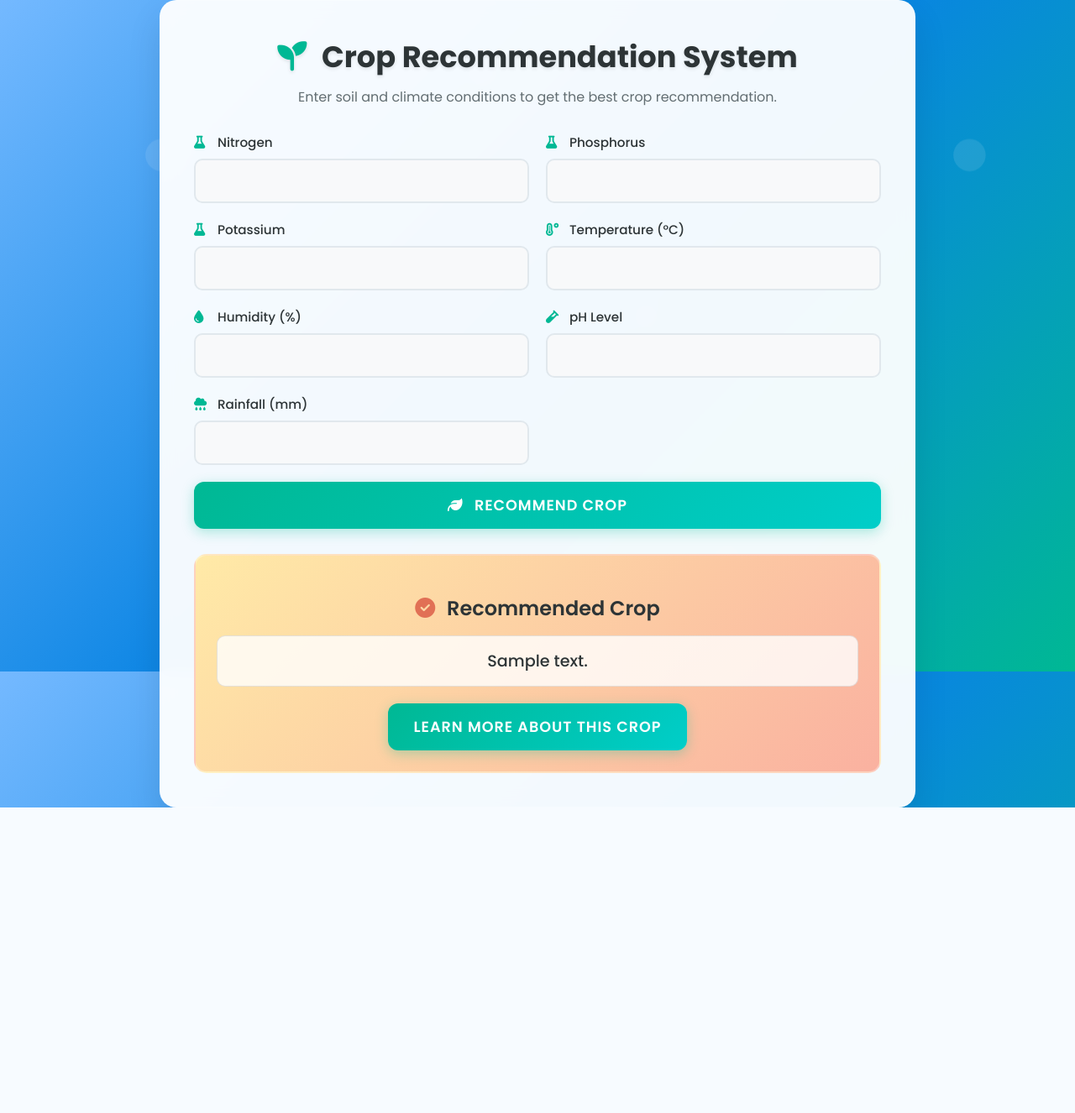
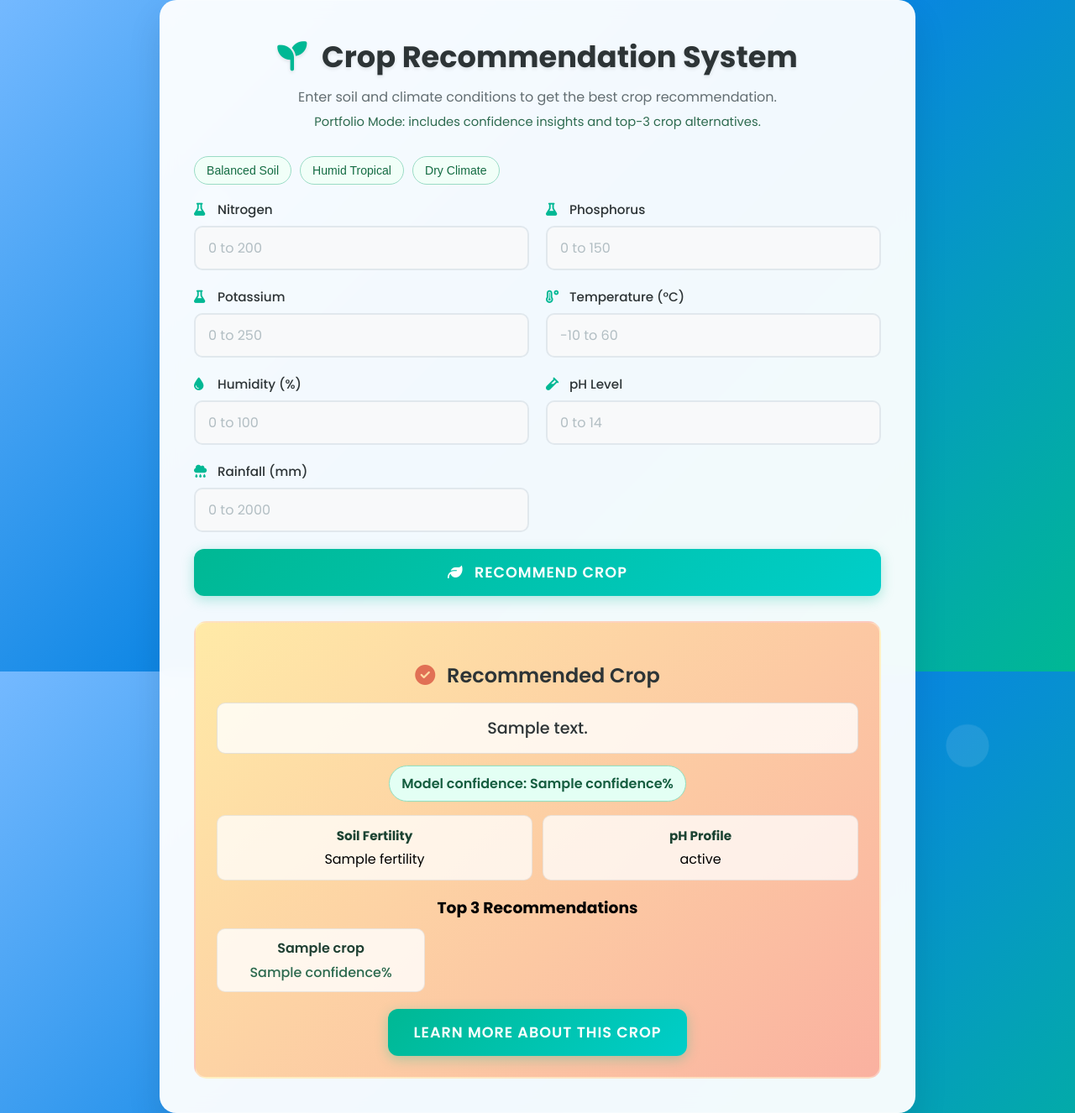
Before and after one commit to athravambalge-boop/Crop-Recommendation-System-ML, a Flask app: template templates/index.html in a window 1280 px wide. Shown: the whole page at 84% size. Before the commit the page ends 962 px from the top, so only its background shows below. Run offline with Flask 3, Linux system fonts and the light colour scheme; the template is opened without the code that fills it: most values are stand-ins (such as "Sample title", 1, 10 or a date in 2020); parts of the project's set-up code (start-up, migrations or seed data) failed here and were passed over.

Commit message:
Upgrade project for internship-ready portfolio

```diff
--- a/app.py
+++ b/app.py
@@ -1,11 +1,24 @@
-from flask import Flask, render_template, request
+from flask import Flask, jsonify, render_template, request
 import numpy as np
+from pathlib import Path
 import pickle
 
 app = Flask(__name__)
 
 # Load trained model
-model = pickle.load(open("model/crop_model.pkl", "rb"))
+BASE_DIR = Path(__file__).resolve().parent
+MODEL_PATH = BASE_DIR / "model" / "crop_model.pkl"
+model = pickle.load(open(MODEL_PATH, "rb"))
+
+FEATURE_RANGES = {
+    "nitrogen": (0, 200),
+    "phosphorus": (0, 150),
+    "potassium": (0, 250),
+    "temperature": (-10, 60),
+    "humidity": (0, 100),
+    "ph": (0, 14),
+    "rainfall": (0, 2000),
+}
 
 # Crop image mapping
 crop_images = {
@@ -61,6 +74,92 @@ crop_wiki = {
 
 }
 
+
+def parse_and_validate_inputs(source):
+    values = {}
+
+    for field, (min_value, max_value) in FEATURE_RANGES.items():
+        raw = source.get(field)
+        if raw is None or str(raw).strip() == "":
+            raise ValueError(f"Missing field: {field}")
+
+        try:
+            value = float(raw)
+        except ValueError as exc:
+            raise ValueError(f"Invalid number for {field}") from exc
+
+        if value < min_value or value > max_value:
+            raise ValueError(
+                f"{field} must be between {min_value} and {max_value}."
+            )
+
+        values[field] = value
+
+    return values
+
+
+def soil_health_summary(values):
+    n = values["nitrogen"]
+    p = values["phosphorus"]
+    k = values["potassium"]
+    ph = values["ph"]
+
+    nutrient_avg = (n + p + k) / 3
+
+    if nutrient_avg < 45:
+        fertility = "Low fertility"
+    elif nutrient_avg < 95:
+        fertility = "Moderate fertility"
+    else:
+        fertility = "High fertility"
+
+    if ph < 5.5:
+        ph_status = "Acidic"
+    elif ph > 7.5:
+        ph_status = "Alkaline"
+    else:
+        ph_status = "Near-neutral"
+
+    return {
+        "fertility": fertility,
+        "ph_status": ph_status,
+    }
+
+
+def run_prediction(values):
+    ordered = [
+        values["nitrogen"],
+        values["phosphorus"],
+        values["potassium"],
+        values["temperature"],
+        values["humidity"],
+        values["ph"],
+        values["rainfall"],
+    ]
+    data = np.array([ordered])
+    predicted_crop = model.predict(data)[0].lower()
+
+    confidence = None
+    top_recommendations = []
+
+    if hasattr(model, "predict_proba") and hasattr(model, "classes_"):
+        probabilities = model.predict_proba(data)[0]
+        top_indices = np.argsort(probabilities)[::-1][:3]
+        top_recommendations = [
+            {
+                "crop": str(model.classes_[idx]).lower(),
+                "confidence": round(float(probabilities[idx]) * 100, 2),
+            }
+            for idx in top_indices
+        ]
+        confidence = top_recommendations[0]["confidence"]
+
+    return {
+        "prediction": predicted_crop,
+        "confidence": confidence,
+        "top_recommendations": top_recommendations,
+    }
+
 @app.route("/")
 def home():
     return render_template("index.html")
@@ -68,33 +167,47 @@ def home():
 
 @app.route("/predict", methods=["POST"])
 def predict():
+    try:
+        values = parse_and_validate_inputs(request.form)
+        result = run_prediction(values)
+        prediction = result["prediction"]
+        image_file = crop_images.get(prediction)
+        wiki_link = crop_wiki.get(prediction)
+        soil_summary = soil_health_summary(values)
 
-    # Get form data
-    nitrogen = float(request.form["nitrogen"])
-    phosphorus = float(request.form["phosphorus"])
-    potassium = float(request.form["potassium"])
-    temperature = float(request.form["temperature"])
-    humidity = float(request.form["humidity"])
-    ph = float(request.form["ph"])
-    rainfall = float(request.form["rainfall"])
+        return render_template(
+            "index.html",
+            prediction_text=prediction,
+            crop_image=image_file,
+            wiki_link=wiki_link,
+            confidence=result["confidence"],
+            top_recommendations=result["top_recommendations"],
+            soil_summary=soil_summary,
+        )
+    except ValueError as error:
+        return render_template("index.html", error_message=str(error)), 400
 
-    # Prediction
-    data = np.array([[nitrogen, phosphorus, potassium, temperature, humidity, ph, rainfall]])
 
-    prediction = model.predict(data)[0].lower()
+@app.route("/api/predict", methods=["POST"])
+def api_predict():
+    payload = request.get_json(silent=True) or {}
 
-    # Get image
-    image_file = crop_images.get(prediction)
+    try:
+        values = parse_and_validate_inputs(payload)
+        result = run_prediction(values)
+        prediction = result["prediction"]
 
-    # Get Wikipedia link
-    wiki_link = crop_wiki.get(prediction)
-
-    return render_template(
-        "index.html",
-        prediction_text=prediction,
-        crop_image=image_file,
-        wiki_link=wiki_link
-    )
+        return jsonify(
+            {
+                "recommended_crop": prediction,
+                "confidence": result["confidence"],
+                "top_recommendations": result["top_recommendations"],
+                "wikipedia": crop_wiki.get(prediction),
+                "soil_summary": soil_health_summary(values),
+            }
+        )
+    except ValueError as error:
+        return jsonify({"error": str(error)}), 400
 
 
 if __name__ == "__main__":
--- a/static/script.js
+++ b/static/script.js
@@ -4,6 +4,41 @@ document.addEventListener('DOMContentLoaded', function() {
     // Add loading animation to form submission
     const form = document.querySelector('.recommendation-form');
     const submitBtn = document.querySelector('.btn-submit');
+    const presetButtons = document.querySelectorAll('.preset-btn');
+
+    const presets = {
+        balanced: {
+            nitrogen: 80,
+            phosphorus: 45,
+            potassium: 40,
+            temperature: 26,
+            humidity: 62,
+            ph: 6.6,
+            rainfall: 180
+        },
+        humid: {
+            nitrogen: 95,
+            phosphorus: 40,
+            potassium: 45,
+            temperature: 28,
+            humidity: 82,
+            ph: 6.1,
+            rainfall: 240
+        },
+        dry: {
+            nitrogen: 55,
+            phosphorus: 32,
+            potassium: 35,
+            temperature: 31,
+            humidity: 42,
+            ph: 7.2,
+            rainfall: 80
+        }
+    };
+
+    if (!form || !submitBtn) {
+        return;
+    }
 
     form.addEventListener('submit', function(e) {
         // Add loading state
@@ -13,7 +48,7 @@ document.addEventListener('DOMContentLoaded', function() {
         // Re-enable after a short delay (in case of client-side validation)
         setTimeout(() => {
             submitBtn.disabled = false;
-            submitBtn.innerHTML = '<i class="fas fa-magic"></i> Recommend Crop';
+            submitBtn.innerHTML = '<i class="fa-solid fa-leaf"></i> Recommend Crop';
         }, 2000);
     });
 
@@ -39,6 +74,24 @@ document.addEventListener('DOMContentLoaded', function() {
     if (predictionResult) {
         predictionResult.scrollIntoView({ behavior: 'smooth', block: 'center' });
     }
+
+    presetButtons.forEach(button => {
+        button.addEventListener('click', function() {
+            const key = this.dataset.preset;
+            const preset = presets[key];
+            if (!preset) {
+                return;
+            }
+
+            Object.keys(preset).forEach(name => {
+                const input = form.querySelector(`input[name="${name}"]`);
+                if (input) {
+                    input.value = preset[name];
+                    validateInput(input);
+                }
+            });
+        });
+    });
 
     // Add particle effect on button hover
     submitBtn.addEventListener('mouseenter', createParticles);
--- a/static/static.css
+++ b/static/static.css
@@ -91,6 +91,49 @@ header p {
     font-size: 1rem;
     font-weight: 400;
     line-height: 1.5;
+}
+
+.subtext {
+    font-size: 0.92rem;
+    color: #2d6a4f;
+    margin-top: 6px;
+}
+
+.error-banner {
+    display: flex;
+    align-items: center;
+    justify-content: center;
+    gap: 10px;
+    background: #ffe8e8;
+    border: 1px solid #ffb8b8;
+    color: #8a1f1f;
+    padding: 10px 14px;
+    border-radius: 10px;
+    margin-bottom: 16px;
+    font-weight: 500;
+}
+
+.preset-row {
+    display: flex;
+    flex-wrap: wrap;
+    gap: 10px;
+    margin: 0 0 18px;
+}
+
+.preset-btn {
+    border: 1px solid #9adbc5;
+    background: #f1fff8;
+    color: #146c43;
+    border-radius: 999px;
+    padding: 8px 14px;
+    font-size: 0.88rem;
+    cursor: pointer;
+    transition: all 0.2s ease;
+}
+
+.preset-btn:hover {
+    background: #dff9ef;
+    transform: translateY(-1px);
 }
 
 /* CHANGED FORM LAYOUT */
@@ -223,6 +266,66 @@ header p {
     border: 1px solid rgba(0, 0, 0, 0.1);
 }
 
+.confidence-pill {
+    display: inline-block;
+    margin-top: 14px;
+    background: #e3fff4;
+    border: 1px solid #8edfc0;
+    color: #155d40;
+    font-weight: 600;
+    padding: 8px 14px;
+    border-radius: 999px;
+}
+
+.insight-grid {
+    display: grid;
+    grid-template-columns: 1fr 1fr;
+    gap: 12px;
+    margin-top: 16px;
+}
+
+.insight-card {
+    background: rgba(255, 255, 255, 0.75);
+    border-radius: 10px;
+    padding: 12px;
+    border: 1px solid rgba(0, 0, 0, 0.08);
+}
+
+.insight-card h3 {
+    font-size: 0.95rem;
+    margin-bottom: 4px;
+    color: #1b4332;
+}
+
+.top-recommendations {
+    margin-top: 18px;
+}
+
+.top-grid {
+    display: grid;
+    grid-template-columns: repeat(3, minmax(0, 1fr));
+    gap: 10px;
+    margin-top: 10px;
+}
+
+.top-card {
+    background: rgba(255, 255, 255, 0.8);
+    border: 1px solid rgba(0, 0, 0, 0.08);
+    border-radius: 10px;
+    padding: 10px;
+}
+
+.crop-name {
+    font-weight: 600;
+    color: #1f3f32;
+}
+
+.crop-confidence {
+    color: #2d6a4f;
+    margin-top: 4px;
+    font-weight: 500;
+}
+
 /* Responsive Design */
 @media (max-width: 600px) {
     .container {
@@ -248,6 +351,14 @@ header p {
     .recommendation-form {
         grid-template-columns: 1fr;
     }
+
+    .insight-grid {
+        grid-template-columns: 1fr;
+    }
+
+    .top-grid {
+        grid-template-columns: 1fr;
+    }
 }
 
 h2{
--- a/templates/index.html
+++ b/templates/index.html
@@ -22,43 +22,57 @@
 <header>
 <h1><i class="fa-solid fa-seedling"></i> Crop Recommendation System</h1>
 <p>Enter soil and climate conditions to get the best crop recommendation.</p>
+<p class="subtext">Portfolio Mode: includes confidence insights and top-3 crop alternatives.</p>
 </header>
+
+{% if error_message %}
+<div class="error-banner">
+	<i class="fa-solid fa-circle-exclamation"></i>
+	{{ error_message }}
+</div>
+{% endif %}
+
+<div class="preset-row">
+	<button type="button" class="preset-btn" data-preset="balanced">Balanced Soil</button>
+	<button type="button" class="preset-btn" data-preset="humid">Humid Tropical</button>
+	<button type="button" class="preset-btn" data-preset="dry">Dry Climate</button>
+</div>
 
 <form action="/predict" method="POST" class="recommendation-form">
 
 <div class="form-group">
 <label><i class="fa-solid fa-flask"></i> Nitrogen</label>
-<input type="number" step="any" name="nitrogen" required>
+<input type="number" step="any" name="nitrogen" min="0" max="200" placeholder="0 to 200" required>
 </div>
 
 <div class="form-group">
 <label><i class="fa-solid fa-flask"></i> Phosphorus</label>
-<input type="number" step="any" name="phosphorus" required>
+<input type="number" step="any" name="phosphorus" min="0" max="150" placeholder="0 to 150" required>
 </div>
 
 <div class="form-group">
 <label><i class="fa-solid fa-flask"></i> Potassium</label>
-<input type="number" step="any" name="potassium" required>
+<input type="number" step="any" name="potassium" min="0" max="250" placeholder="0 to 250" required>
 </div>
 
 <div class="form-group">
 <label><i class="fa-solid fa-temperature-high"></i> Temperature (°C)</label>
-<input type="number" step="any" name="temperature" required>
+<input type="number" step="any" name="temperature" min="-10" max="60" placeholder="-10 to 60" required>
 </div>
 
 <div class="form-group">
 <label><i class="fa-solid fa-droplet"></i> Humidity (%)</label>
-<input type="number" step="any" name="humidity" required>
+<input type="number" step="any" name="humidity" min="0" max="100" placeholder="0 to 100" required>
 </div>
 
 <div class="form-group">
 <label><i class="fa-solid fa-vial"></i> pH Level</label>
-<input type="number" step="any" name="ph" required>
+<input type="number" step="any" name="ph" min="0" max="14" placeholder="0 to 14" required>
 </div>
 
 <div class="form-group">
 <label><i class="fa-solid fa-cloud-rain"></i> Rainfall (mm)</label>
-<input type="number" step="any" name="rainfall" required>
+<input type="number" step="any" name="rainfall" min="0" max="2000" placeholder="0 to 2000" required>
 </div>
 
 <button type="submit" class="btn-submit">
@@ -79,6 +93,37 @@ Recommended Crop
 <p class="prediction-text">
 {{ prediction_text.capitalize() }}
 </p>
+
+{% if confidence is not none %}
+<p class="confidence-pill">Model confidence: {{ confidence }}%</p>
+{% endif %}
+
+{% if soil_summary %}
+<div class="insight-grid">
+	<div class="insight-card">
+		<h3>Soil Fertility</h3>
+		<p>{{ soil_summary.fertility }}</p>
+	</div>
+	<div class="insight-card">
+		<h3>pH Profile</h3>
+		<p>{{ soil_summary.ph_status }}</p>
+	</div>
+</div>
+{% endif %}
+
+{% if top_recommendations %}
+<div class="top-recommendations">
+	<h3>Top 3 Recommendations</h3>
+	<div class="top-grid">
+	{% for item in top_recommendations %}
+		<div class="top-card">
+			<p class="crop-name">{{ item.crop.capitalize() }}</p>
+			<p class="crop-confidence">{{ item.confidence }}%</p>
+		</div>
+	{% endfor %}
+	</div>
+</div>
+{% endif %}
 
 {% if crop_image %}
 <div class="prediction-image">
@@ -107,5 +152,7 @@ Learn More About This Crop
 
 </div>
 
+<script src="{{ url_for('static', filename='script.js') }}"></script>
+
 </body>
 </html>
```
Also changed, not shown: README.md.
